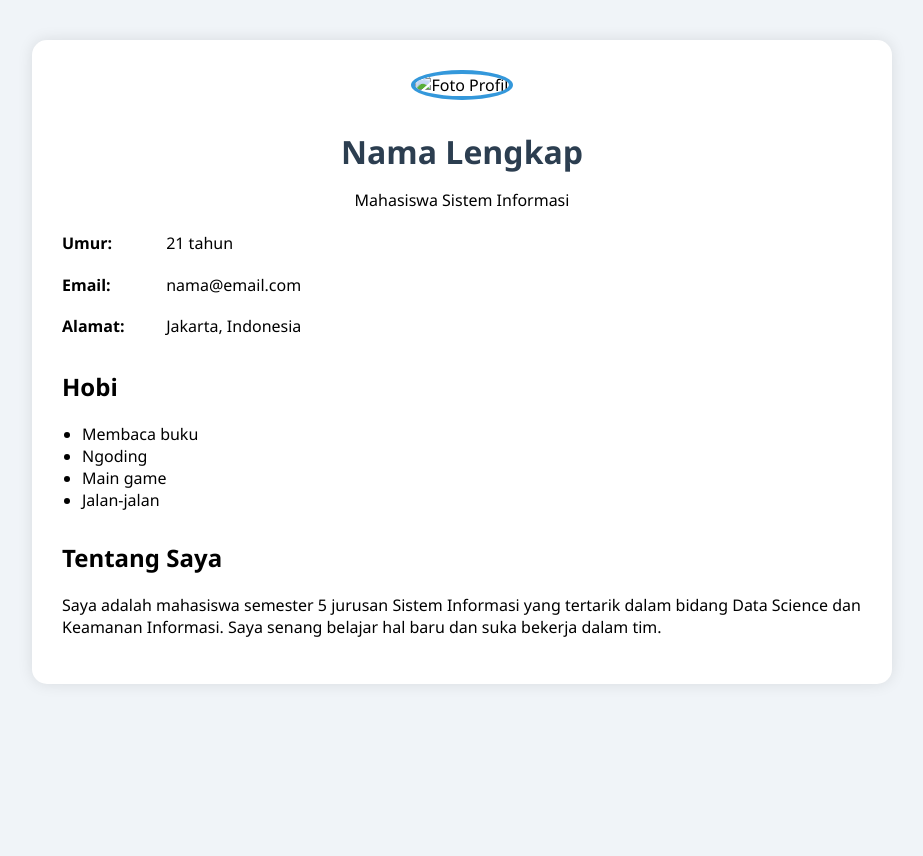
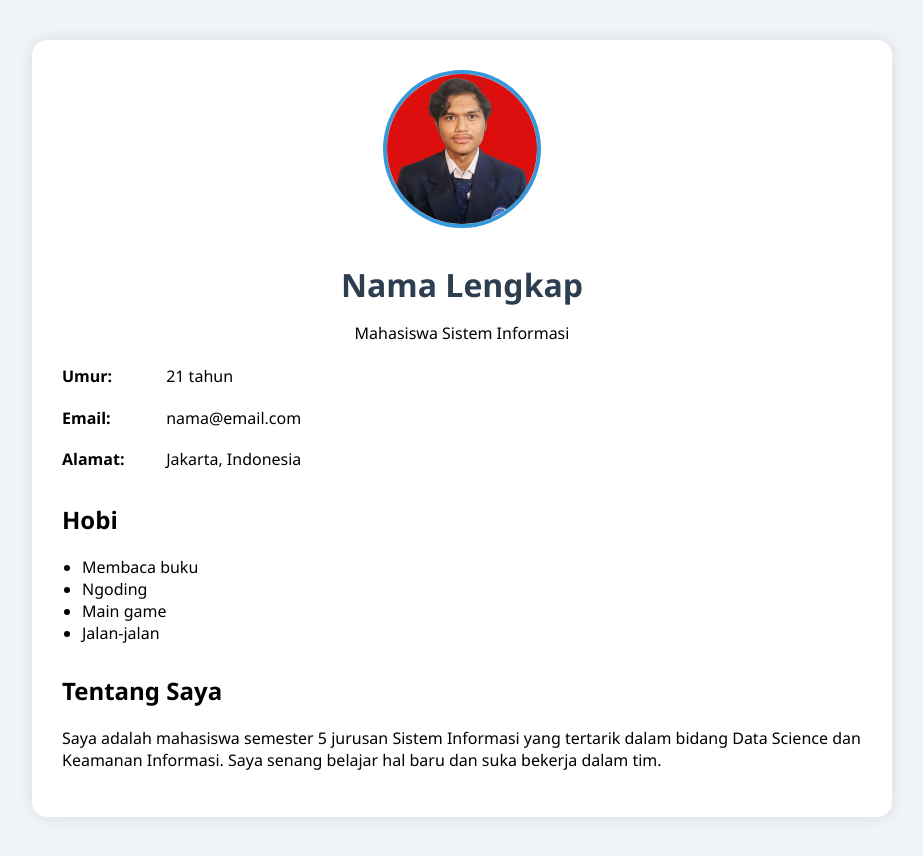
Before and after one commit to khairulraihan/ProfileKhairulRaihan, a plain HTML site: page index.html in a window 1280 px wide. Shown: the whole page, without its empty margins (178-1101 px from the left). Before the commit the page ends 800 px from the top, so only its background shows below. Drawn offline with Linux system fonts and the light colour scheme.

Commit message:
update poto commit

```diff
--- a/index.html
+++ b/index.html
@@ -9,7 +9,7 @@
 <body>
   <div class="container">
     <div class="header">
-      <img src="foto-profil.jpg" alt="Foto Profil" class="profile-photo" />
+      <img src="poto.png" alt="Foto Profil" class="profile-photo" />
       <h1>Nama Lengkap</h1>
       <p>Mahasiswa Sistem Informasi</p>
     </div>
```
